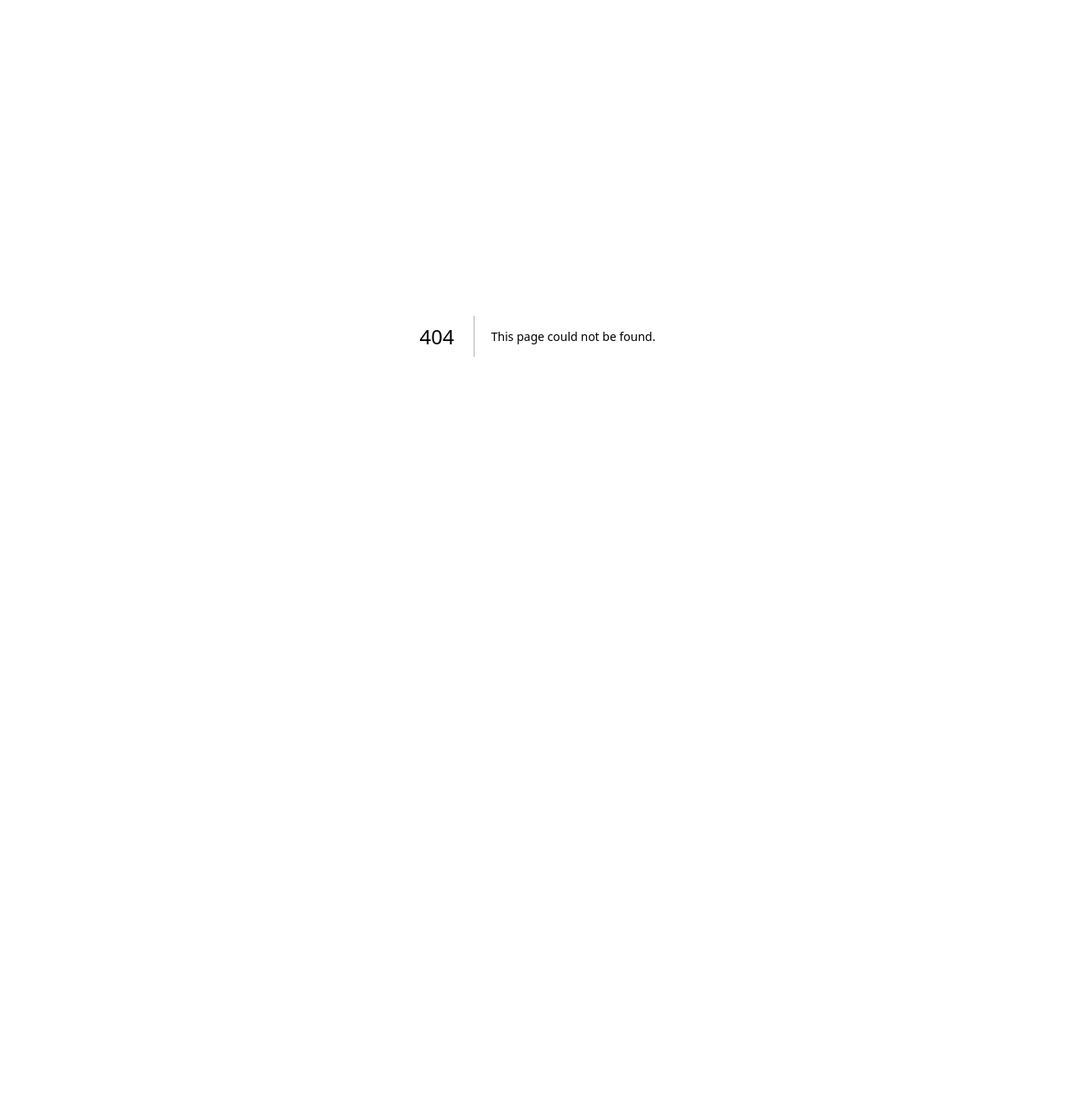
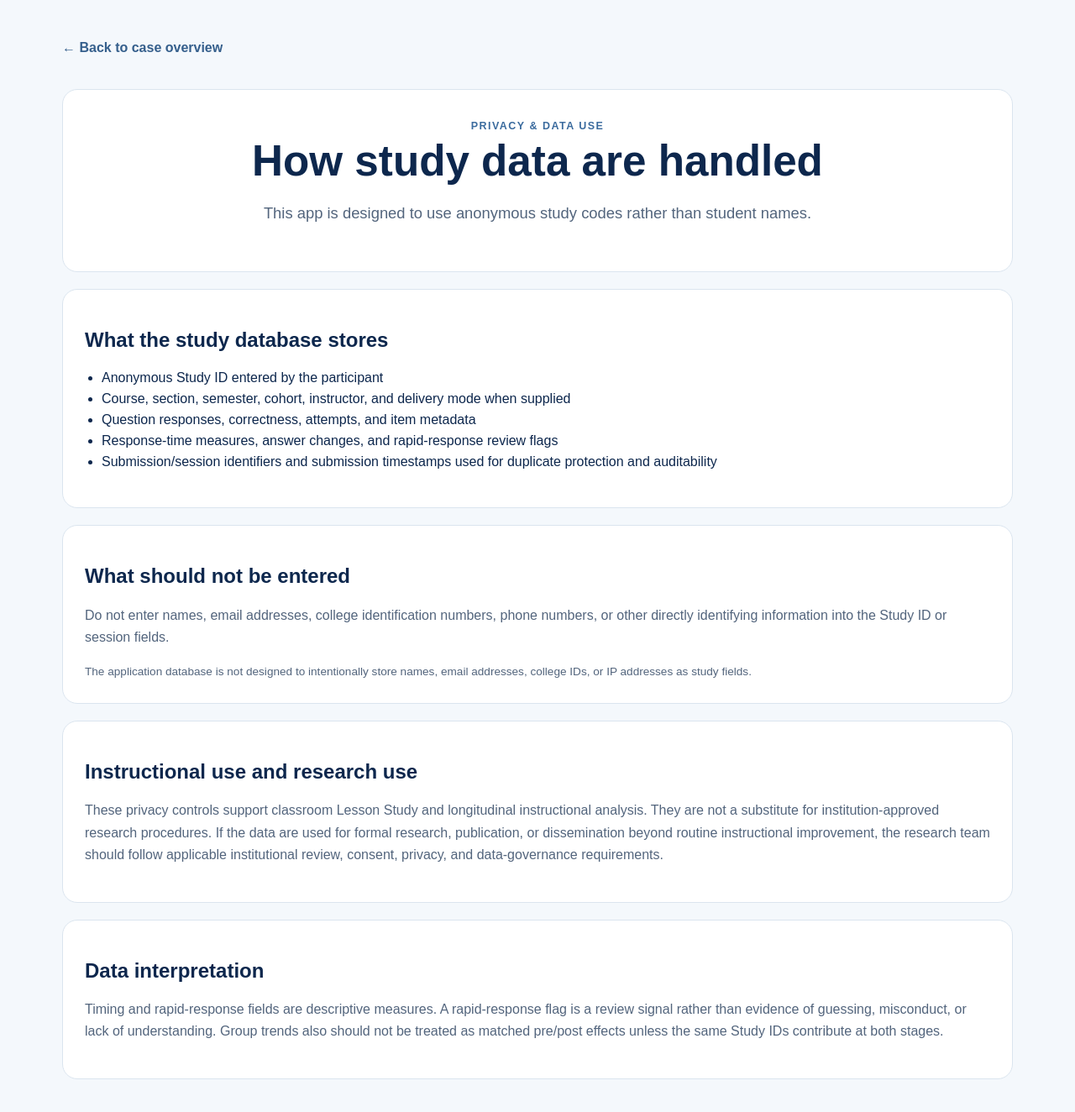
Before and after one commit to Pyn777/lesson-study-case-app, a Next.js app: page /privacy in a window 1280 px wide. Before the commit this address had no page. Shown: the top 1324 px of the page at 84% size. Before the commit the page ends 800 px from the top, so only its background shows below. Built offline with nearby package versions, Linux system fonts and the light colour scheme.

Commit message:
Add privacy and data-use notice page

```diff
--- /dev/null
+++ b/app/privacy/page.js
@@ -0,0 +1,62 @@
+import Link from "next/link";
+
+export default function PrivacyPage() {
+  return (
+    <main className="shell">
+      <Link href="/" className="backLink">← Back to case overview</Link>
+
+      <section className="assessmentHero">
+        <div className="eyebrow">Privacy & data use</div>
+        <h1>How study data are handled</h1>
+        <p className="lead">
+          This app is designed to use anonymous study codes rather than student names.
+        </p>
+      </section>
+
+      <section className="contentPanel">
+        <h2>What the study database stores</h2>
+        <ul className="objectiveList">
+          <li>Anonymous Study ID entered by the participant</li>
+          <li>Course, section, semester, cohort, instructor, and delivery mode when supplied</li>
+          <li>Question responses, correctness, attempts, and item metadata</li>
+          <li>Response-time measures, answer changes, and rapid-response review flags</li>
+          <li>Submission/session identifiers and submission timestamps used for duplicate protection and auditability</li>
+        </ul>
+      </section>
+
+      <section className="contentPanel">
+        <h2>What should not be entered</h2>
+        <p>
+          Do not enter names, email addresses, college identification numbers, phone
+          numbers, or other directly identifying information into the Study ID or
+          session fields.
+        </p>
+        <p className="prototypeNote">
+          The application database is not designed to intentionally store names,
+          email addresses, college IDs, or IP addresses as study fields.
+        </p>
+      </section>
+
+      <section className="contentPanel">
+        <h2>Instructional use and research use</h2>
+        <p>
+          These privacy controls support classroom Lesson Study and longitudinal
+          instructional analysis. They are not a substitute for institution-approved
+          research procedures. If the data are used for formal research, publication,
+          or dissemination beyond routine instructional improvement, the research team
+          should follow applicable institutional review, consent, privacy, and data-governance requirements.
+        </p>
+      </section>
+
+      <section className="contentPanel">
+        <h2>Data interpretation</h2>
+        <p>
+          Timing and rapid-response fields are descriptive measures. A rapid-response
+          flag is a review signal rather than evidence of guessing, misconduct, or lack
+          of understanding. Group trends also should not be treated as matched pre/post
+          effects unless the same Study IDs contribute at both stages.
+        </p>
+      </section>
+    </main>
+  );
+}
```
